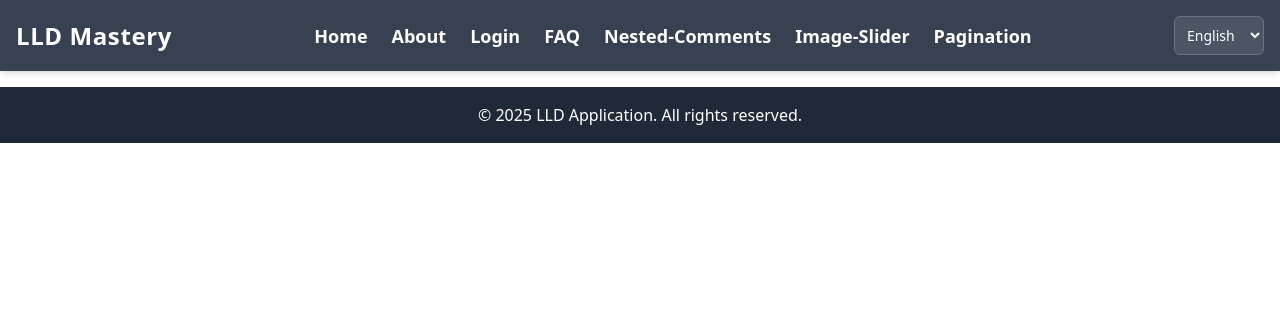
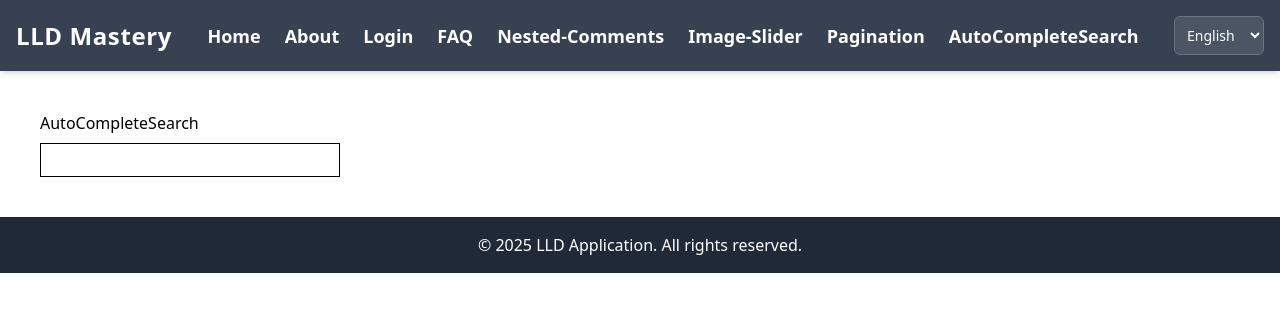
Before and after one commit to ShubhamJPakhale/Frontend-System-Design, a React (Create React App) app in the folder LLD/lld-app/: page /autoSearch in a window 1280 px wide. Shown: the top 312 px of the page. Built offline with nearby package versions, Linux system fonts and the light colour scheme.

Commit message:
Auto Complete Search - code

```diff
--- a/LLD/lld-app/src/App.js
+++ b/LLD/lld-app/src/App.js
@@ -11,6 +11,7 @@ import FQA from "./components/Accordion-page/FQA";
 import NestedComments from "./components/Nested-Comments/NestedComments";
 import ImgSliderComponent from "./components/Image-Slider/ImgSliderComponent";
 import Pagination from "./components/Pagination/Pagination";
+import AutoCompleteSearch from "./components/AutoComplete-Search/AutoCompleteSearch";
 
 function App() {
   const [lang, setLang] = useState("en");
@@ -29,6 +30,7 @@ function App() {
           <Route path="/comments" element={<NestedComments />} />
           <Route path="/imgSlider" element={<ImgSliderComponent />} />
           <Route path="/pagination" element={<Pagination />} />
+          <Route path="/autoSearch" element={<AutoCompleteSearch />} />
         </Routes>
       </BrowserRouter>
       <Footer />
--- /dev/null
+++ b/LLD/lld-app/src/components/AutoComplete-Search/AutoCompleteSearch.js
@@ -0,0 +1,88 @@
+import React, { useEffect, useState } from "react";
+
+const AutoCompleteSearch = () => {
+  const [autoSuggestlinks, SetautoSuffestLinks] = useState([]);
+  const [searchParams, SetsearchParams] = useState("");
+  const [isVisibleResult, setIsVisibleResult] = useState(false);
+  const [cacheResult, setCacheResult] = useState({});
+
+  useEffect(() => {
+    //fetchAutomCompleteData();// without debouncing
+
+    // with debouncing
+    if (!searchParams.trim()) return;
+
+    const param = setTimeout(() => {
+      fetchAutomCompleteData();
+    }, 1000);
+
+    return () => clearTimeout(param);
+  }, [searchParams]);
+
+  const fetchAutomCompleteData = async () => {
+    try {
+      if (cacheResult[searchParams]) {
+        SetautoSuffestLinks(cacheResult[searchParams]);
+        return;
+      } else {
+        const result = await fetch(
+          `https://www.google.com/complete/search?client=firefox&q=${searchParams}`
+        );
+        if (!result.ok) throw new Error("Error while fetching results !!");
+        const data = await result.json();
+        console.log("data = ", data);
+        // 3️⃣ Save in cache (immutable update)
+        setCacheResult((prevCache) => ({
+          ...prevCache,
+          [searchParams]: data[1],
+        }));
+        SetautoSuffestLinks(data[1]);
+      }
+    } catch (error) {
+      console.error(`error while fetching result - ${error.message}`);
+    }
+  };
+
+  return (
+    <div className="m-10 ">
+      <div>AutoCompleteSearch</div>
+
+      <input
+        type="text"
+        className="mt-2 pl-2 pt-1 pb-1 pr-2 border border-black w-[300px]"
+        value={searchParams}
+        onChange={(e) => {
+          SetsearchParams(e.target.value);
+        }}
+        onFocus={() => {
+          setIsVisibleResult(true);
+        }}
+        onBlur={() => {
+          setIsVisibleResult(false);
+        }}
+      ></input>
+      {isVisibleResult && autoSuggestlinks && autoSuggestlinks.length > 0 && (
+        <ul className="pl-2 pt-1 pb-1 pr-2 border border-black w-[300px] ">
+          {autoSuggestlinks.map((data, i) => (
+            <li
+              key={data + i}
+              className="hover:bg-gray-300 cursor-pointer"
+              onMouseDown={() => {
+                SetsearchParams(data);
+                setIsVisibleResult(false);
+              }}
+            >
+              {data}
+            </li>
+          ))}
+        </ul>
+      )}
+    </div>
+  );
+};
+
+export default AutoCompleteSearch;
+
+// without debouncing
+// with debouncing - improvement
+// with caching - to reduce api call
--- a/LLD/lld-app/src/components/Header.js
+++ b/LLD/lld-app/src/components/Header.js
@@ -51,6 +51,14 @@ const Header = ({ lang, setLang }) => {
               Pagination
             </a>
           </li>
+          <li>
+            <a
+              href="/autoSearch"
+              className="hover:text-gray-300 transition-colors"
+            >
+              AutoCompleteSearch
+            </a>
+          </li>
         </ul>
       </nav>
 
```
